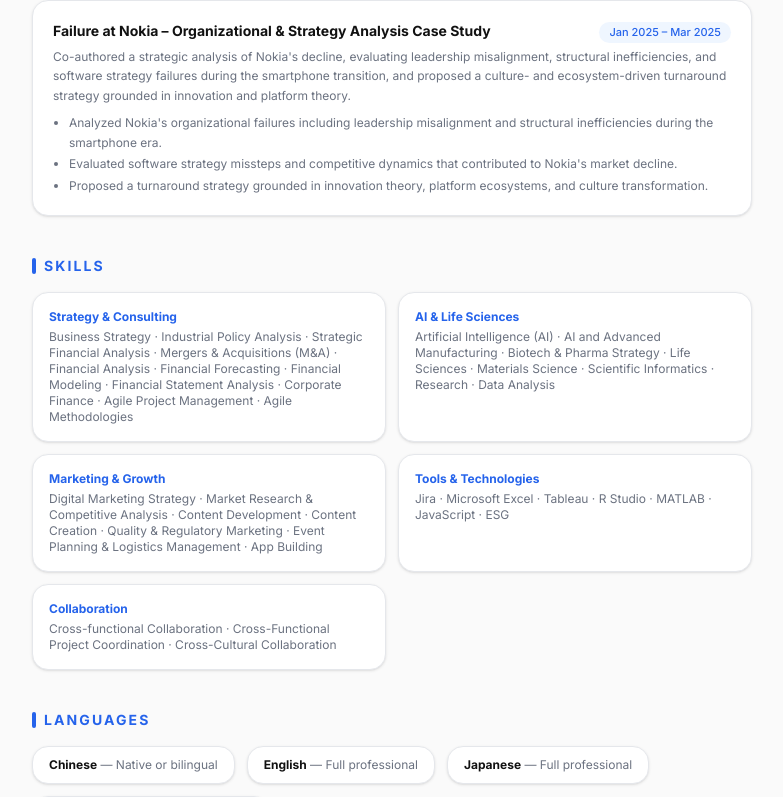
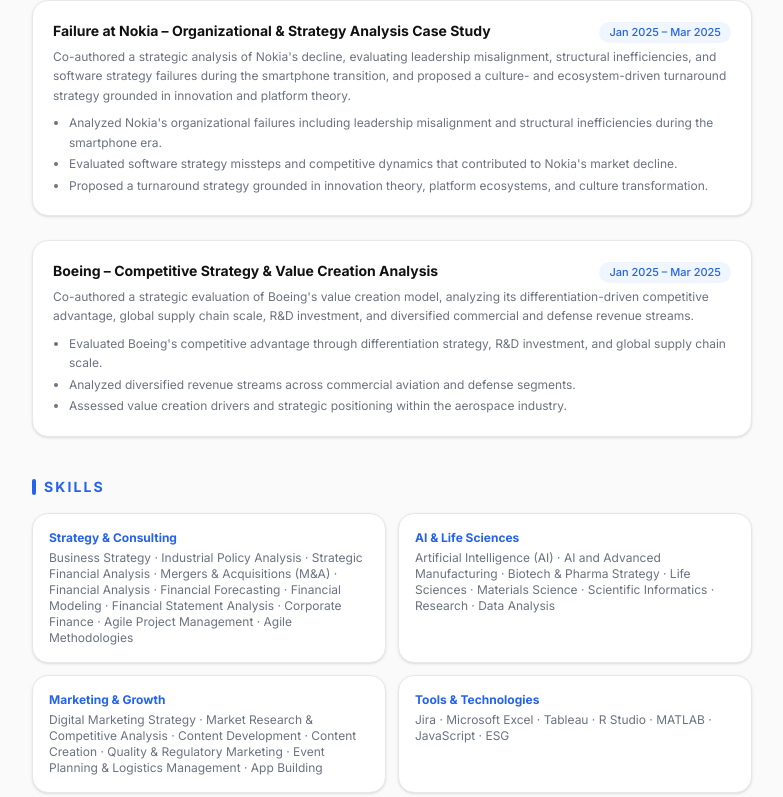
Before and after one commit to 21sean/Emi_site, a Next.js app: page /resume in a window 1280 px wide. Shown: the part 2317-3114 px from the top of the page, without its empty margins (248-1031 px from the left). Built offline with nearby package versions, Linux system fonts and the light colour scheme.

Commit message:
Add Boeing competitive strategy project

```diff
--- a/src/data/profile.ts
+++ b/src/data/profile.ts
@@ -390,6 +390,28 @@
       ],
       featured: true,
     },
+    {
+      id: "boeing-competitive-strategy",
+      title: "Boeing – Competitive Strategy & Value Creation Analysis",
+      dates: "Jan 2025 – Mar 2025",
+      summary:
+        "Co-authored a strategic evaluation of Boeing's value creation model, analyzing its differentiation-driven competitive advantage, global supply chain scale, R&D investment, and diversified commercial and defense revenue streams.",
+      bullets: [
+        "Evaluated Boeing's competitive advantage through differentiation strategy, R&D investment, and global supply chain scale.",
+        "Analyzed diversified revenue streams across commercial aviation and defense segments.",
+        "Assessed value creation drivers and strategic positioning within the aerospace industry.",
+      ],
+      skills: [
+        "Business Strategy",
+        "Strategic Financial Analysis",
+        "Market Research",
+      ],
+      tags: ["Strategy", "Case Study", "Competitive Analysis"],
+      artifacts: [
+        { label: "View Project", url: "/boeing-strategy.pdf" },
+      ],
+      featured: true,
+    },
   ],
 
   // ── About ───────────────────────────────────
```
Also changed, not shown: 1 other file (tests, documents, lock files or other folders).
